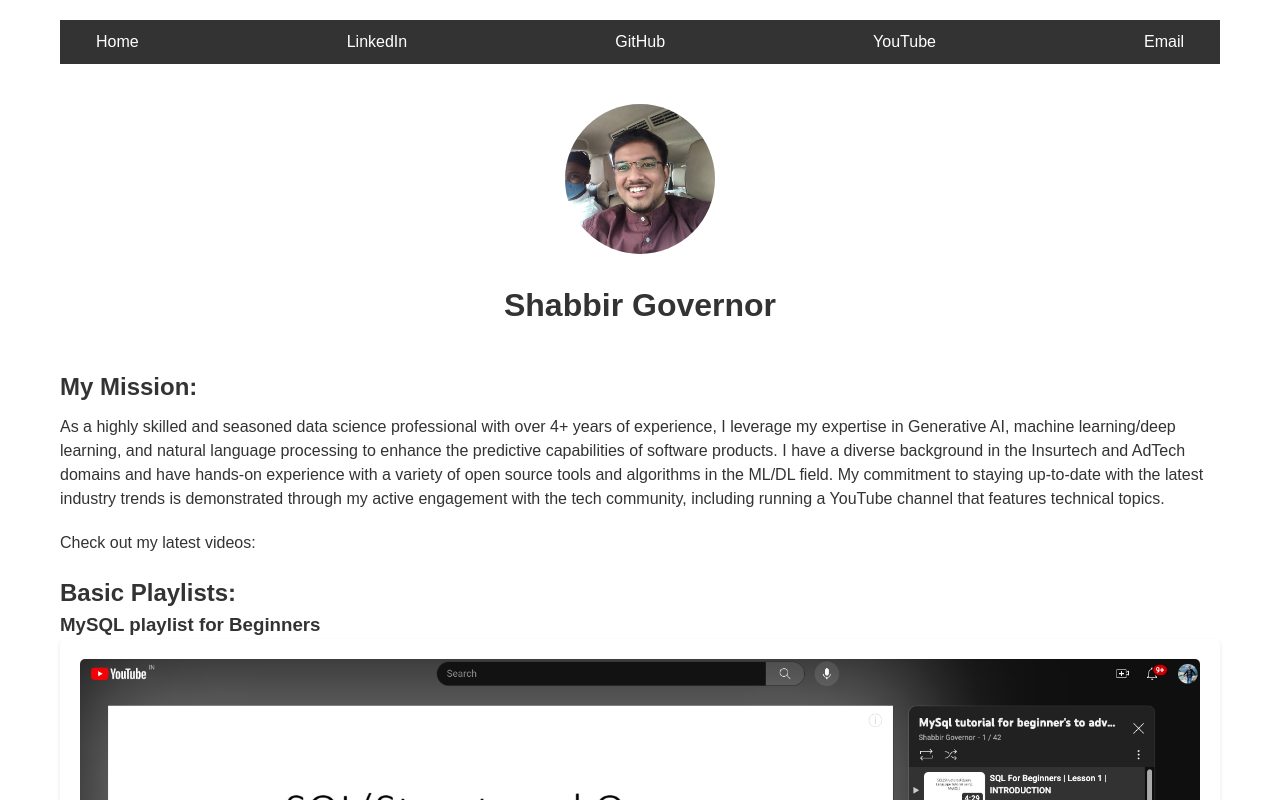
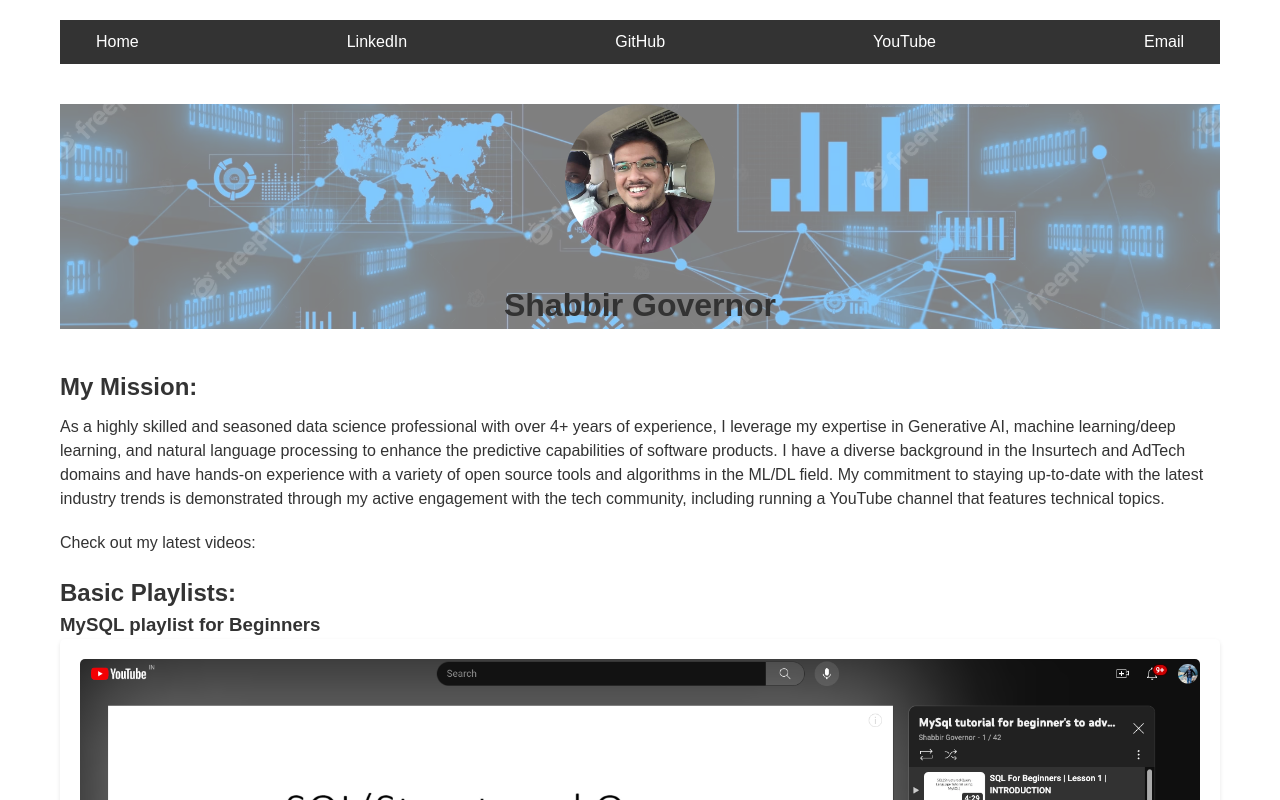
Before and after one commit to shabbirg89/Personal_Website, a React (Create React App) app in the folder client/: page / in a window 1280 px wide. Shown: the top 800 px of the page. Built offline with nearby package versions, Linux system fonts and the light colour scheme.

Commit message:
Site Updated version 1

```diff
--- /dev/null
+++ b/client/src/Profile.css
@@ -0,0 +1,45 @@
+/* Profile.css */
+.profile-section {
+    position: relative;
+    overflow: hidden; /* Ensure that content outside the div is hidden */
+  }
+
+  .profile-background {
+    position: absolute;
+    top: 0;
+    left: 0;
+    width: 100%;
+    height: 100%;
+    background-image: url('./assets/profileBackground.jpg'); /* Replace with the correct image path */
+    background-size: cover;
+    background-position: center;
+    opacity: 0.5; /* Adjust the opacity as desired */
+    z-index: -1;
+    transition: opacity 0.5s ease;
+  }
+
+  /* Fade-in animation for the profile image */
+  .fade-in {
+    opacity: 0;
+    animation: fadeInAnimation 1s ease forwards;
+  }
+
+  @keyframes fadeInAnimation {
+    to {
+      opacity: 1;
+    }
+  }
+
+  /* Slide-in animation for the name */
+  .slide-in {
+    opacity: 0;
+    transform: translateX(-50px);
+    animation: slideInAnimation 1s ease forwards;
+  }
+
+  @keyframes slideInAnimation {
+    to {
+      opacity: 1;
+      transform: translateX(0);
+    }
+  }
--- a/client/src/Profile.js
+++ b/client/src/Profile.js
@@ -1,12 +1,14 @@
 // Profile.js
 import React from 'react';
 import profileImage from './profile.jpg';
+import './Profile.css'; // Import the CSS file for the component
 
 const Profile = ({ name }) => {
   return (
-    <div id="home">
-      <img src={profileImage} alt="Profile" className="profile-image" />
-      <h1>{name}</h1>
+    <div id="home" className="profile-section">
+      <div className="profile-background" />
+      <img src={profileImage} alt="Profile" className="profile-image fade-in" />
+      <h1 className="slide-in">{name}</h1>
     </div>
   );
 };
```
Also changed, not shown: client/src/assets/profileBackground.jpg (added).
